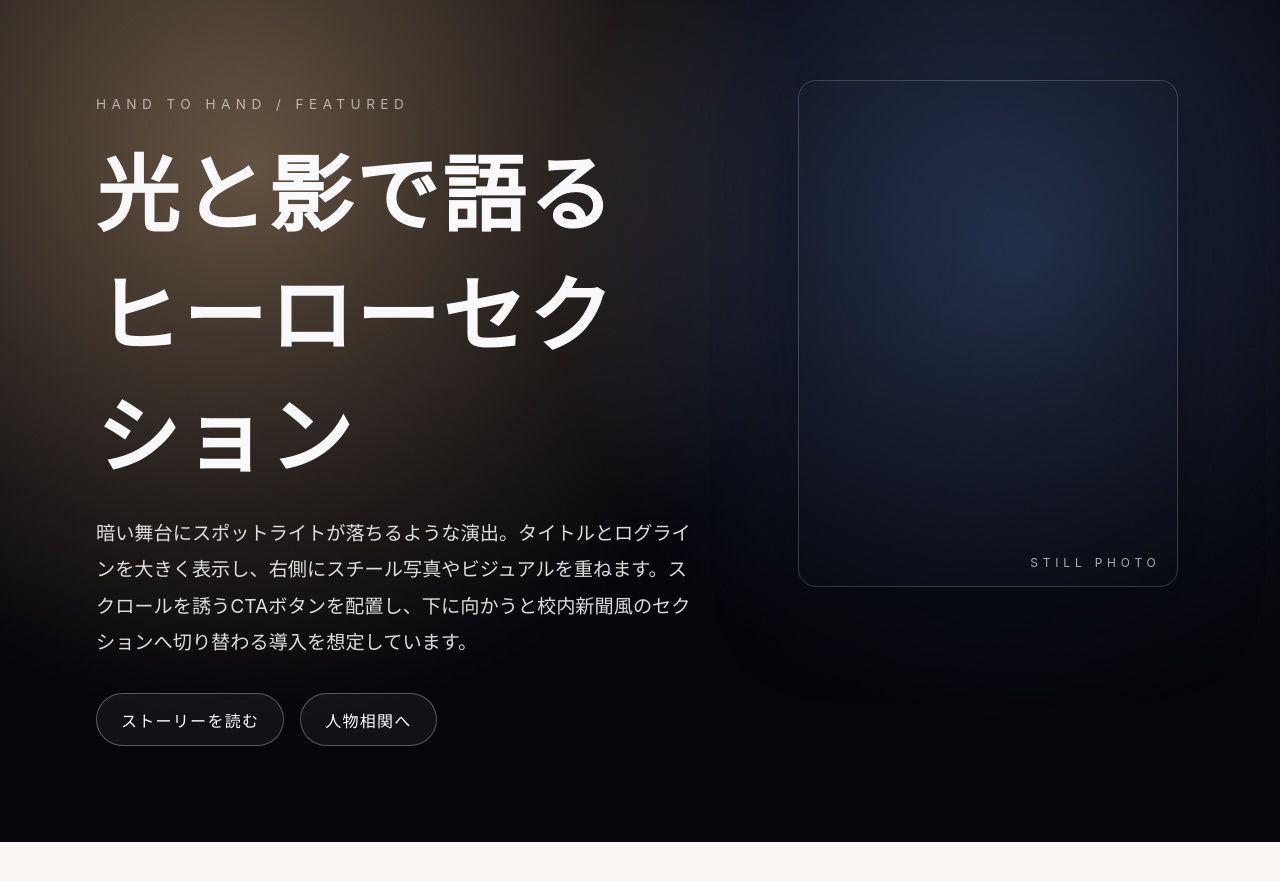
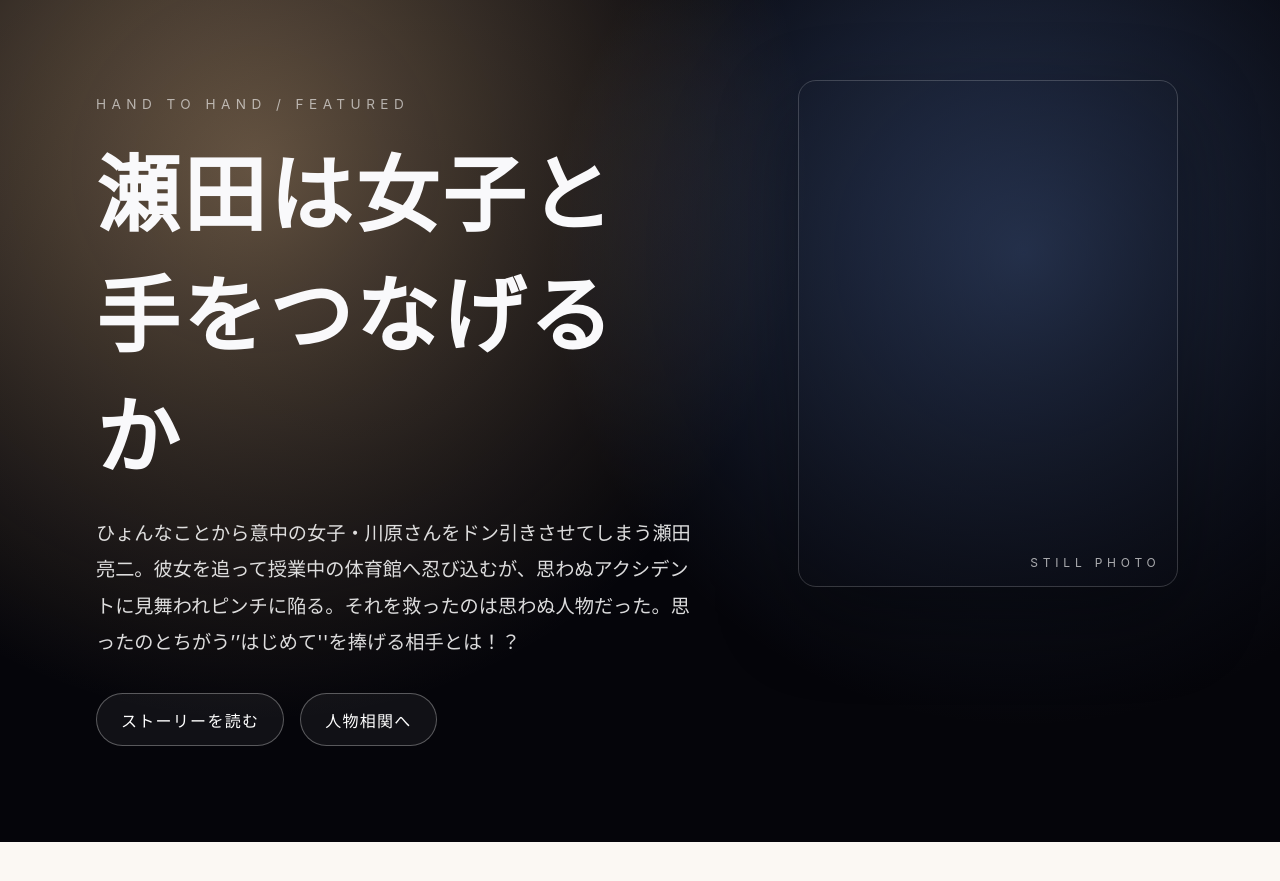
Before and after one commit to REMriaTV/HandtoHand, a Jekyll site: the page built from docs/mockups-hero-wireframe.html, in a window 1280 px wide and 900 px high. Shown: the top 881 px of the window. Built offline with Jekyll 4.4.1, drawn with Linux system fonts in a browser that asks for light colours.

Commit message:
Update mockups-hero-wireframe.html

```diff
--- a/docs/mockups-hero-wireframe.html
+++ b/docs/mockups-hero-wireframe.html
@@ -156,9 +156,9 @@ layout: null
     <section class="hero">
       <div class="hero-content">
         <div class="hero-eyebrow">HAND TO HAND / FEATURED</div>
-        <h1 class="hero-title">光と影で語るヒーローセクション</h1>
+        <h1 class="hero-title">瀬田は女子と手をつなげるか</h1>
         <p class="hero-sub">
-          暗い舞台にスポットライトが落ちるような演出。タイトルとログラインを大きく表示し、右側にスチール写真やビジュアルを重ねます。スクロールを誘うCTAボタンを配置し、下に向かうと校内新聞風のセクションへ切り替わる導入を想定しています。
+          ひょんなことから意中の女子・川原さんをドン引きさせてしまう瀬田亮二。彼女を追って授業中の体育館へ忍び込むが、思わぬアクシデントに見舞われピンチに陥る。それを救ったのは思わぬ人物だった。思ったのとちがう’’はじめて''を捧げる相手とは！？
         </p>
         <div class="hero-cta">
           <a href="#news" class="hero-button">ストーリーを読む</a>
```
